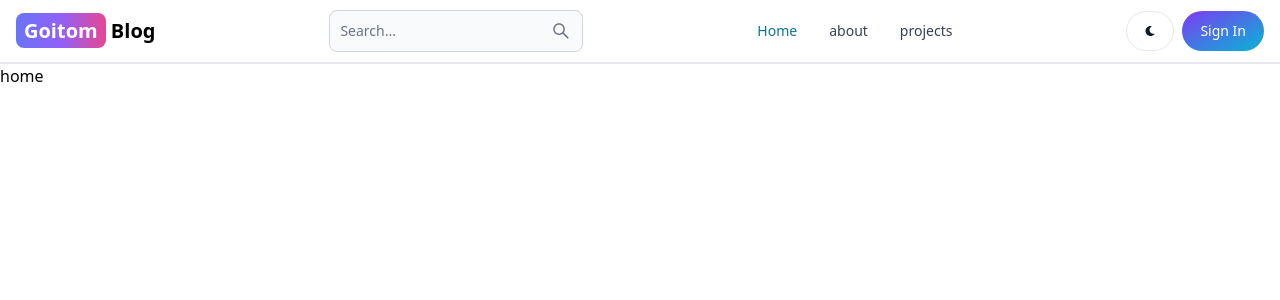
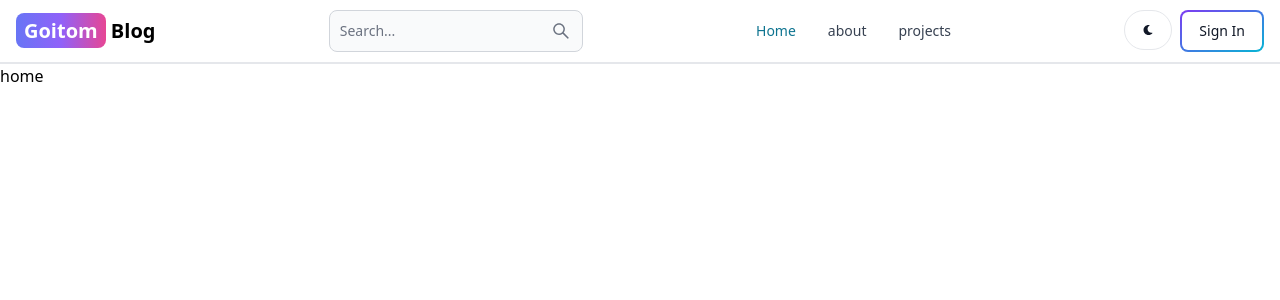
Before and after one commit to goitommahtsentu/mern_blog_app, a React (Vite) app in the folder client/: page / in a window 1280 px wide. Shown: the top 300 px of the page. Built offline with nearby package versions, Linux system fonts and the light colour scheme.

Commit message:
create and run backend

```diff
--- a/client/src/components/Header.jsx
+++ b/client/src/components/Header.jsx
@@ -30,7 +30,7 @@ const Header = () => {
                     <FaMoon/>
                </Button>
                <Link to='/sign-in'>
-                   <Button gradientDuoTone='purpleToBlue' pill>
+                   <Button gradientDuoTone='purpleToBlue' outline>
                          Sign In
                    </Button>
                </Link>
```
Also changed, not shown: 2 other files (tests, documents, lock files or other folders).
